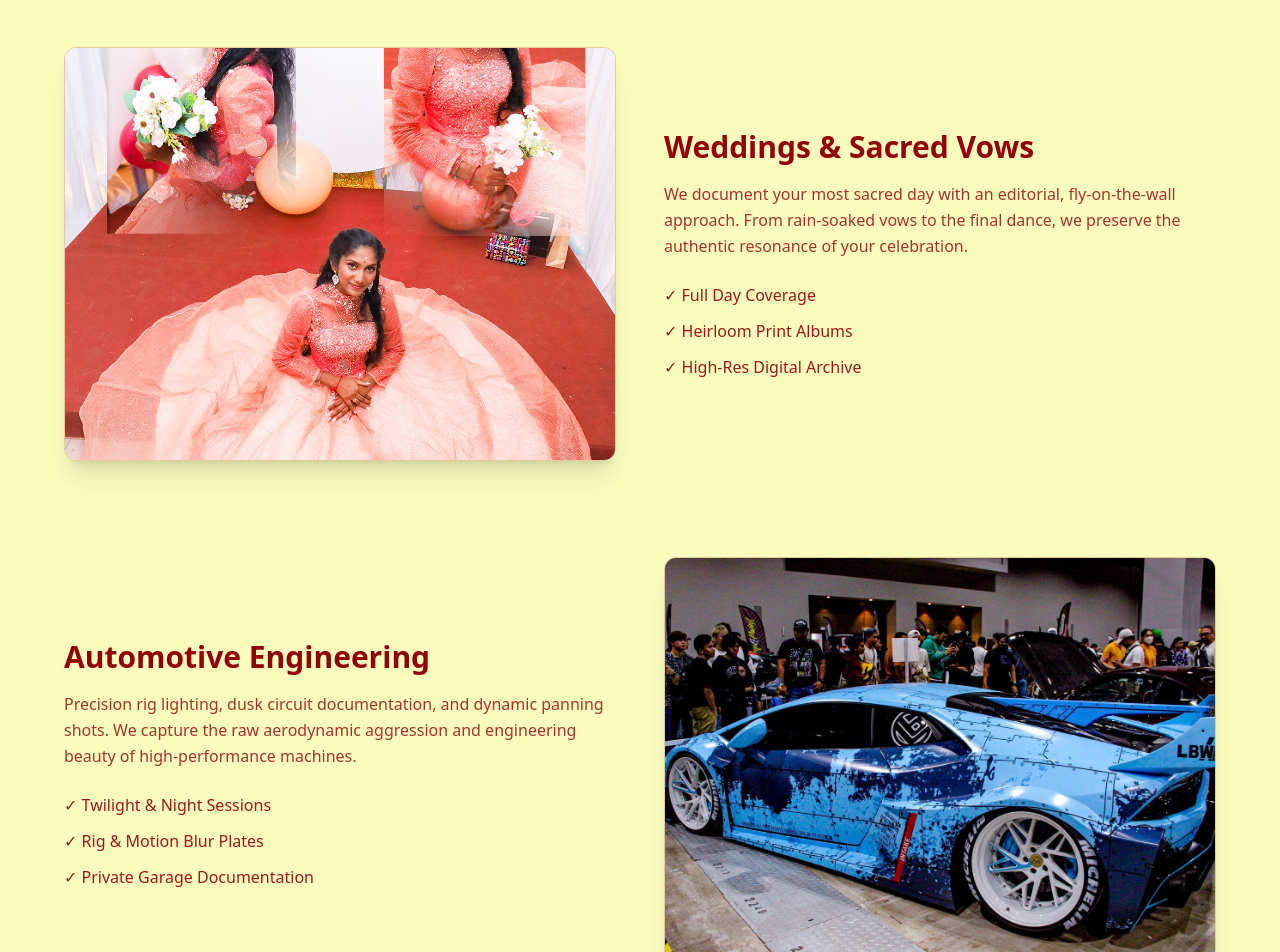
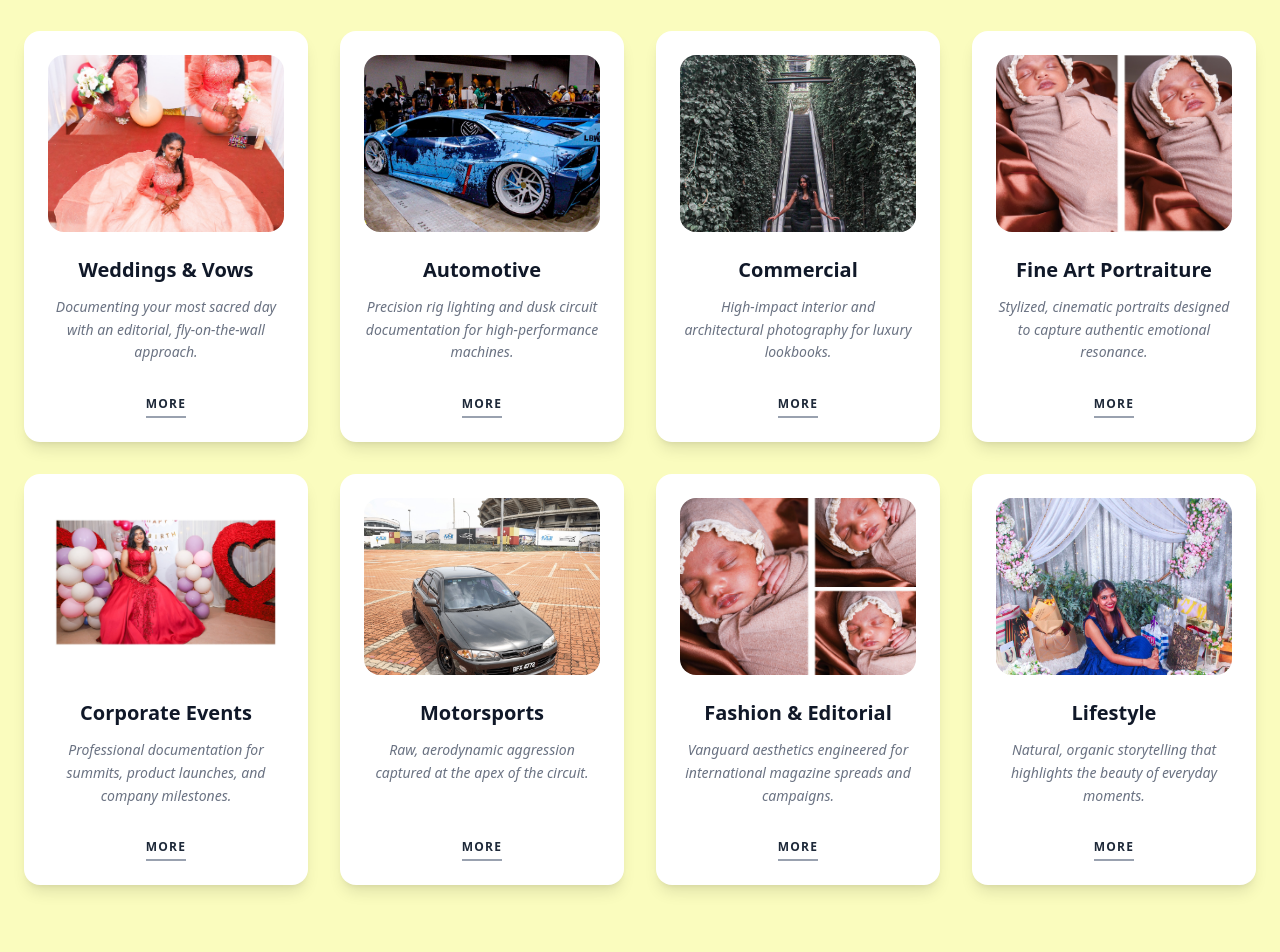
Before and after one commit to Lavanyaa7s/ink-and-paper-archives, a Next.js app: page / in a window 1280 px wide. Shown: the part 3880-4832 px from the top of the page. Built offline with nearby package versions, Linux system fonts and the light colour scheme; a web font is replaced by a local one.

Commit message:
feat: redesign services section into an 8-card grid layout based on reference image

```diff
--- a/src/components/ServicesSection.tsx
+++ b/src/components/ServicesSection.tsx
@@ -4,85 +4,101 @@ import React from 'react';
 import Image from 'next/image';
 import { motion } from 'framer-motion';
 
+const services = [
+  {
+    title: 'Weddings & Vows',
+    description: 'Documenting your most sacred day with an editorial, fly-on-the-wall approach.',
+    image: '/portfolio/events/event-03.jpg',
+  },
+  {
+    title: 'Automotive',
+    description: 'Precision rig lighting and dusk circuit documentation for high-performance machines.',
+    image: '/portfolio/automotive/auto-01.jpg',
+  },
+  {
+    title: 'Commercial',
+    description: 'High-impact interior and architectural photography for luxury lookbooks.',
+    image: '/portfolio/featured/featured-03.jpg',
+  },
+  {
+    title: 'Fine Art Portraiture',
+    description: 'Stylized, cinematic portraits designed to capture authentic emotional resonance.',
+    image: '/portfolio/portrait/portrait-01.jpg',
+  },
+  {
+    title: 'Corporate Events',
+    description: 'Professional documentation for summits, product launches, and company milestones.',
+    image: '/portfolio/events/event-06.jpg',
+  },
+  {
+    title: 'Motorsports',
+    description: 'Raw, aerodynamic aggression captured at the apex of the circuit.',
+    image: '/portfolio/automotive/auto-04.jpg',
+  },
+  {
+    title: 'Fashion & Editorial',
+    description: 'Vanguard aesthetics engineered for international magazine spreads and campaigns.',
+    image: '/portfolio/portrait/portrait-04.jpg',
+  },
+  {
+    title: 'Lifestyle',
+    description: 'Natural, organic storytelling that highlights the beauty of everyday moments.',
+    image: '/portfolio/events/event-10.jpg',
+  },
+];
+
 export default function ServicesSection() {
   const fadeUp = {
     hidden: { opacity: 0, y: 20 },
-    visible: { opacity: 1, y: 0, transition: { duration: 0.6 } }
+    visible: { opacity: 1, y: 0 }
   };
 
   return (
     <section id="services" className="py-24 px-6 bg-[#FAFCBE] text-[#92000A] overflow-hidden">
-      <div className="max-w-6xl mx-auto">
+      <div className="max-w-[1400px] mx-auto">
         <motion.div
-          initial="hidden" whileInView="visible" viewport={{ once: true }} variants={fadeUp}
-          className="text-center mb-20"
+          initial="hidden" whileInView="visible" viewport={{ once: true }} transition={{ duration: 0.6 }} variants={fadeUp}
+          className="text-center mb-16"
         >
           <h2 className="text-4xl md:text-5xl font-bold mb-4 tracking-tight">Master Disciplines</h2>
           <p className="opacity-80 max-w-2xl mx-auto font-medium text-lg">Specialized production suites tailored to your exact narrative needs.</p>
         </motion.div>
 
-        {/* Block 1 */}
-        <motion.div
-          initial="hidden" whileInView="visible" viewport={{ once: true }} transition={{ duration: 0.6, delay: 0.2 }} variants={{ hidden: { opacity: 0, y: 20 }, visible: { opacity: 1, y: 0 } }}
-          className="grid grid-cols-1 md:grid-cols-2 gap-12 items-center mb-24"
-        >
-          <div className="relative aspect-[4/3] rounded-xl overflow-hidden border border-[#92000A]/20 order-2 md:order-1 shadow-xl">
-            <Image src="/portfolio/events/event-03.jpg" alt="Weddings" fill className="object-cover" />
-          </div>
-          <div className="order-1 md:order-2">
-            <h3 className="text-3xl font-bold mb-4">Weddings & Sacred Vows</h3>
-            <p className="opacity-80 mb-6 leading-relaxed">
-              We document your most sacred day with an editorial, fly-on-the-wall approach. From rain-soaked vows to the final dance, we preserve the authentic resonance of your celebration.
-            </p>
-            <ul className="space-y-3 opacity-90 font-medium">
-              <li className="flex items-center gap-2">✓ Full Day Coverage</li>
-              <li className="flex items-center gap-2">✓ Heirloom Print Albums</li>
-              <li className="flex items-center gap-2">✓ High-Res Digital Archive</li>
-            </ul>
-          </div>
-        </motion.div>
+        {/* 4-Column Grid */}
+        <div className="grid grid-cols-1 sm:grid-cols-2 lg:grid-cols-4 gap-6 md:gap-8">
+          {services.map((service, index) => (
+            <motion.div
+              key={service.title}
+              initial="hidden"
+              whileInView="visible"
+              viewport={{ once: true }}
+              transition={{ duration: 0.5, delay: index * 0.1 }}
+              variants={fadeUp}
+              className="bg-white rounded-2xl p-6 flex flex-col items-center text-center shadow-lg hover:shadow-xl transition-shadow duration-300"
+            >
+              {/* Image Container */}
+              <div className="w-full aspect-[4/3] relative rounded-2xl overflow-hidden mb-6">
+                <Image
+                  src={service.image}
+                  alt={service.title}
+                  fill
+                  className="object-cover transition-transform duration-700 hover:scale-105"
+                />
+              </div>
 
-        {/* Block 2 */}
-        <motion.div
-          initial="hidden" whileInView="visible" viewport={{ once: true }} transition={{ duration: 0.6, delay: 0.3 }} variants={{ hidden: { opacity: 0, y: 20 }, visible: { opacity: 1, y: 0 } }}
-          className="grid grid-cols-1 md:grid-cols-2 gap-12 items-center mb-24"
-        >
-          <div className="order-1">
-            <h3 className="text-3xl font-bold mb-4">Automotive Engineering</h3>
-            <p className="opacity-80 mb-6 leading-relaxed">
-              Precision rig lighting, dusk circuit documentation, and dynamic panning shots. We capture the raw aerodynamic aggression and engineering beauty of high-performance machines.
-            </p>
-            <ul className="space-y-3 opacity-90 font-medium">
-              <li className="flex items-center gap-2">✓ Twilight & Night Sessions</li>
-              <li className="flex items-center gap-2">✓ Rig & Motion Blur Plates</li>
-              <li className="flex items-center gap-2">✓ Private Garage Documentation</li>
-            </ul>
-          </div>
-          <div className="relative aspect-[4/3] rounded-xl overflow-hidden border border-[#92000A]/20 order-2 shadow-xl">
-            <Image src="/portfolio/automotive/auto-01.jpg" alt="Automotive" fill className="object-cover" />
-          </div>
-        </motion.div>
+              {/* Text Content */}
+              <h3 className="text-xl font-bold mb-3 text-gray-900">{service.title}</h3>
+              <p className="text-sm text-gray-500 italic mb-8 flex-grow leading-relaxed">
+                {service.description}
+              </p>
 
-        {/* Block 3 */}
-        <motion.div
-          initial="hidden" whileInView="visible" viewport={{ once: true }} transition={{ duration: 0.6, delay: 0.4 }} variants={{ hidden: { opacity: 0, y: 20 }, visible: { opacity: 1, y: 0 } }}
-          className="grid grid-cols-1 md:grid-cols-2 gap-12 items-center"
-        >
-          <div className="relative aspect-[4/3] rounded-xl overflow-hidden border border-[#92000A]/20 order-2 md:order-1 shadow-xl">
-            <Image src="/portfolio/featured/featured-03.jpg" alt="Commercial" fill className="object-cover" />
-          </div>
-          <div className="order-1 md:order-2">
-            <h3 className="text-3xl font-bold mb-4">Commercial Architecture</h3>
-            <p className="opacity-80 mb-6 leading-relaxed">
-              Elevate your brand with high-impact interior and architectural photography. Engineered for luxury lookbooks, hotel portfolios, and international marketing campaigns.
-            </p>
-            <ul className="space-y-3 opacity-90 font-medium">
-              <li className="flex items-center gap-2">✓ Tilt-Shift Perspective Control</li>
-              <li className="flex items-center gap-2">✓ Advanced Composite Lighting</li>
-              <li className="flex items-center gap-2">✓ Commercial Usage Licensing</li>
-            </ul>
-          </div>
-        </motion.div>
+              {/* MORE Link */}
+              <button className="text-xs font-bold tracking-widest text-gray-800 uppercase border-b-2 border-gray-400 pb-1 hover:border-gray-900 transition-colors mt-auto">
+                MORE
+              </button>
+            </motion.div>
+          ))}
+        </div>
       </div>
     </section>
   );
```
